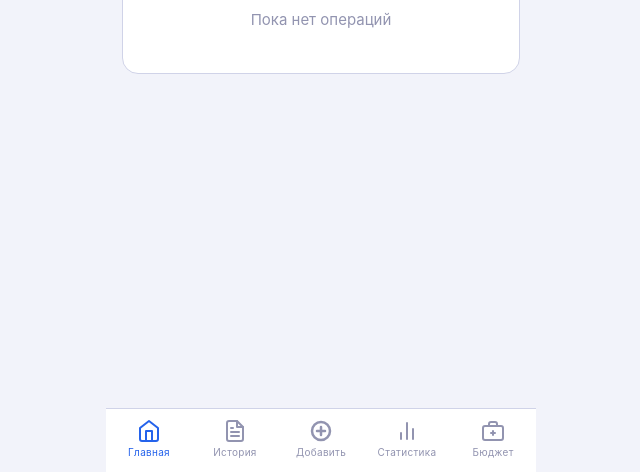
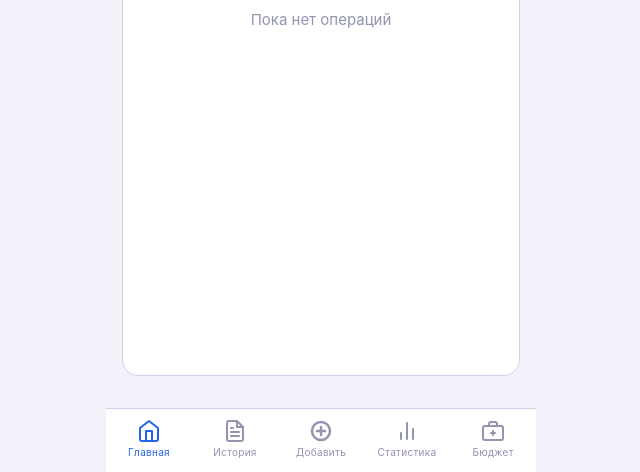
Before and after one commit to aokulov57-collab/spindly, a plain HTML site: page business.html in a window 1280 px wide. Shown: the part 328-800 px from the top of the page, without its empty margins (319-959 px from the left). Drawn offline with Linux system fonts and the light colour scheme.

Commit message:
Stretch transactions card to fill home screen

```diff
--- a/business.html
+++ b/business.html
@@ -80,6 +80,9 @@
     padding: 20px 16px; padding-top: max(20px, env(safe-area-inset-top, 20px)); padding-bottom: calc(var(--tab-h) + var(--safe-bottom) + 20px); display: none;
   }
   .page.active { display: block; }
+  #page-home.active { display: flex; flex-direction: column; }
+  #page-home .home-tx-wrap { flex: 1; display: flex; flex-direction: column; }
+  #page-home .home-tx-wrap .card { flex: 1; }
   .page::-webkit-scrollbar { display: none; }
 
   /* Typography */
@@ -317,11 +320,13 @@
           </div>
         </div>
       </div>
+      <div class="home-tx-wrap">
       <div style="display:flex;justify-content:space-between;align-items:center;margin-bottom:10px">
         <h3 style="margin:0">Последние операции</h3>
         <span style="font-size:13px;color:var(--accent);cursor:pointer" onclick="switchTab('history')">Все →</span>
       </div>
       <div class="card" style="padding:4px 16px"><div id="home-tx-list"></div></div>
+      </div>
     </div>
 
     <!-- ADD -->
```
Also changed, not shown: index.html (+5 -0 lines).
